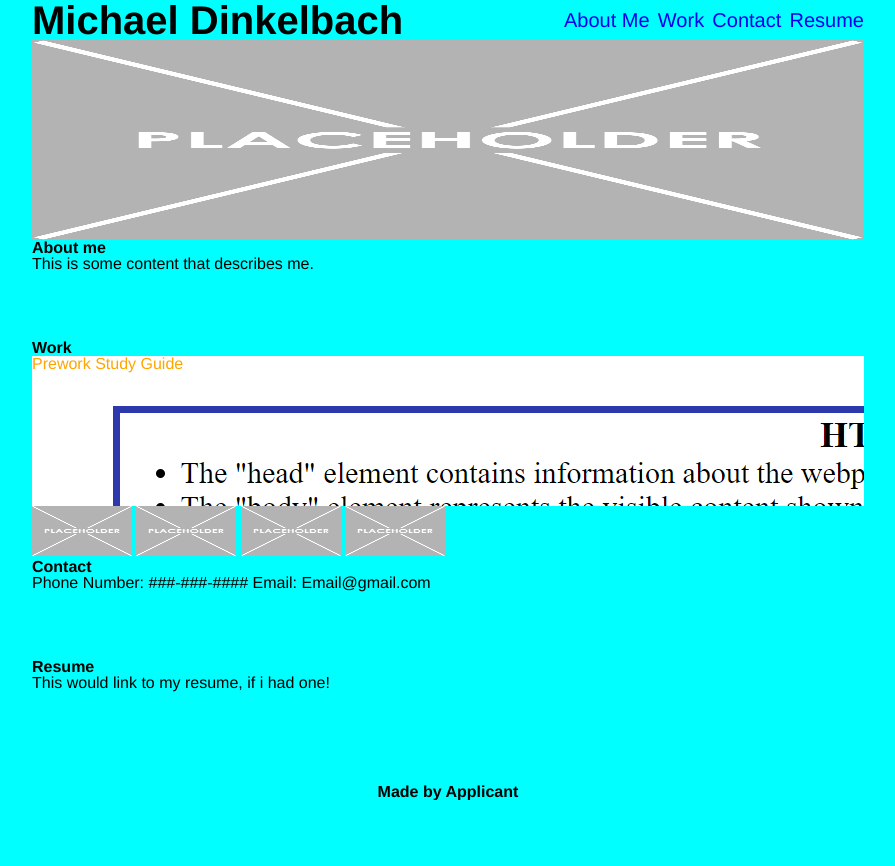
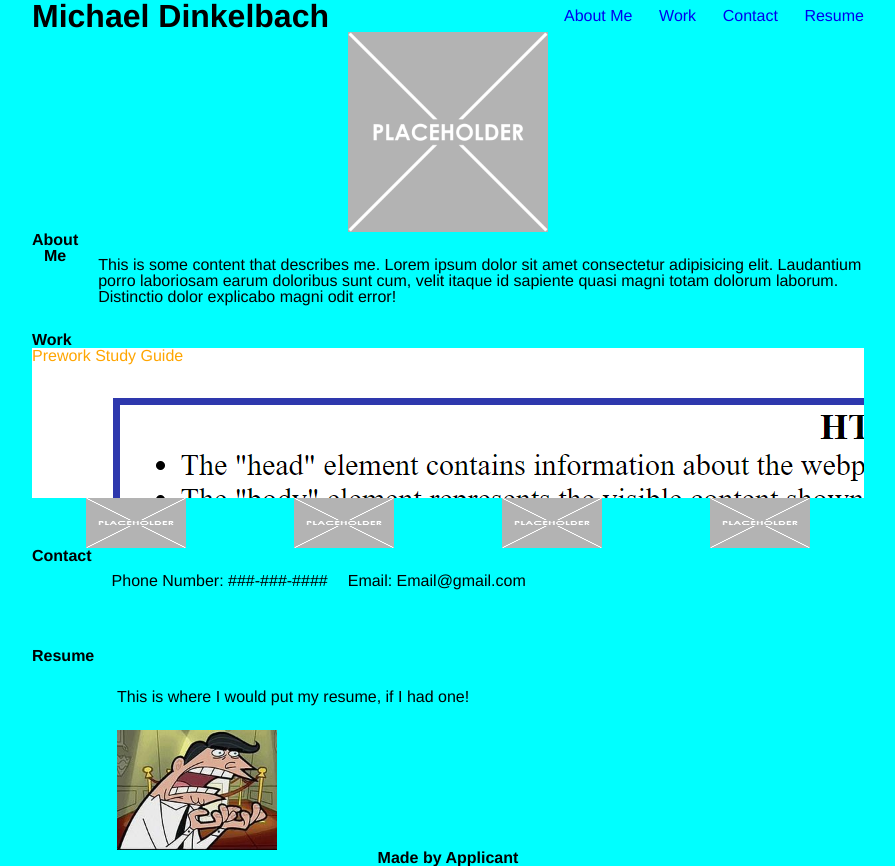
Before and after one commit to mdinkelbach/challenge-2, a plain HTML site: page index.html in a window 1280 px wide. Shown: the whole page, without its empty margins (192-1087 px from the left). Before the commit the page ends 800 px from the top, so only its background shows below. Drawn offline with Linux system fonts and the light colour scheme.

Commit message:
final css pass

```diff
--- a/assets/css/style.css
+++ b/assets/css/style.css
@@ -1,9 +1,9 @@
 * {
-    font-family: Helvetica, sans-serif;
+    font-family: Capriola, Helvetica, sans-serif;
 }
 
 h1 {
-    font-size: 250%;
+    font-size: 200%;
 }
 
 html {
@@ -29,6 +29,9 @@ main {
 main>section {
     flex-basis: 100px;
 }
+nav {
+    font-size: 80%;
+}
 
 nav>ul{
     width: 300px;
@@ -42,12 +45,39 @@ nav>ul>li>a:link, nav>ul>li>a:visited, nav>ul>li>a:hover, nav>ul>li>a:active, #w
     text-decoration: none;
 }
 
+footer, #about-me>h2 {
+    text-align: center;
+}
+
+#about-me, #work, #contact, #resume {
+    display: flex;
+}
+
+#about-me>p, #contact>p {
+    padding: 25px 0 0 20px;
+}
+
+#work, #resume {
+    flex-direction: column;
+}
+
+.other-work {
+    display:flex;
+    flex-direction: row;
+    justify-content: space-around;
+}
+
+#resume>p, #resume>img {
+    padding: 25px 0 0 85px;
+}
+
+.fop {
+    width: 245px;
+    height: 145px;
+}
+
 #work>a:link, #work>a:visited {
     color: orange;
-}
-
-footer {
-    text-align: center;
 }
 
 #contact>p {
@@ -57,7 +87,7 @@ footer {
 .profile-pic {
     margin: 0 auto;
     height: 200px;
-    width: 100%;
+    width: 200px;
 }
 
 .container {
--- a/index.html
+++ b/index.html
@@ -26,16 +26,18 @@
     <main>
         <img class="profile-pic" src="./assets/images/placeholder.png" alt="Placeholder image for applicant."></img>
             <section id="about-me">
-                <h2>About me</h2>
-                <p>This is some content that describes me.</p>
+                <h2>About Me</h2>
+                <p>This is some content that describes me. Lorem ipsum dolor sit amet consectetur adipisicing elit. Laudantium porro laboriosam earum doloribus sunt cum, velit itaque id sapiente quasi magni totam dolorum laborum. Distinctio dolor explicabo magni odit error!</p>
             </section>
             <section id="work">
                 <h2>Work</h2>
                 <a href="https://mdinkelbach.github.io/prework-study-guide/" id="guide-image"> Prework Study Guide</a>
-                <img class="work-images" src="./assets/images/placeholder.png" alt="Placeholder image for site 1."></img>
-                <img class="work-images" src="./assets/images/placeholder.png" alt="Placeholder image for site 2."></img>
-                <img class="work-images" src="./assets/images/placeholder.png" alt="Placeholder image for site 3."></img>
-                <img class="work-images" src="./assets/images/placeholder.png" alt="Placeholder image for site 4."></img>
+                <section class="other-work">
+                    <img class="work-images" src="./assets/images/placeholder.png" alt="Placeholder image for site 1."></img>
+                    <img class="work-images" src="./assets/images/placeholder.png" alt="Placeholder image for site 2."></img>
+                    <img class="work-images" src="./assets/images/placeholder.png" alt="Placeholder image for site 3."></img>
+                    <img class="work-images" src="./assets/images/placeholder.png" alt="Placeholder image for site 4."></img>
+                </section>
             </section>
             <section id="contact">
                 <h2>Contact</h2>
@@ -44,7 +46,8 @@
             </section>
             <section id="resume">
                 <h2>Resume</h2>
-                <p>This would link to my resume, if i had one!</p>
+                <p>This is where I would put my resume, if I had one!</p>
+                <img class="fop" src="./assets/images/fop.jpg" alt="Fairly Oddparents meme"></img>
             </section>
     </main>
 
```
Also changed, not shown: assets/images/fop.jpg (added).
